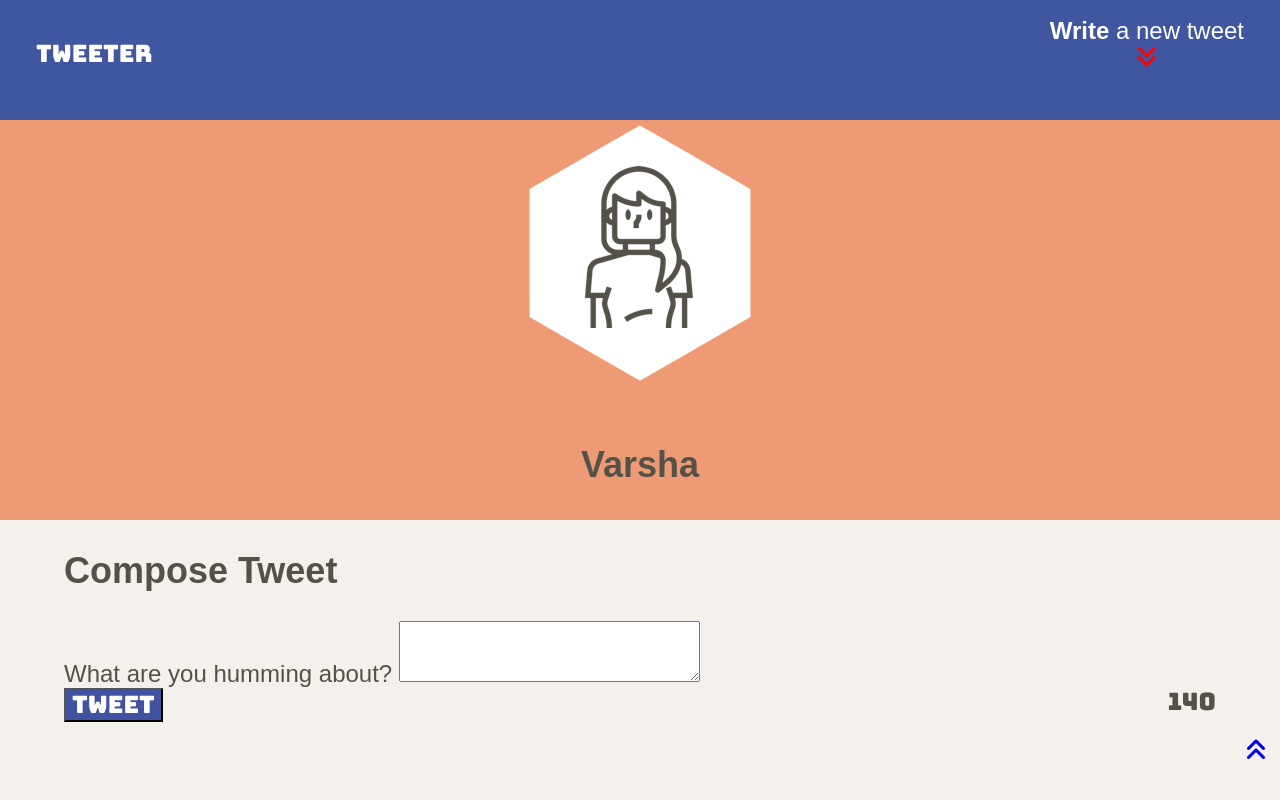
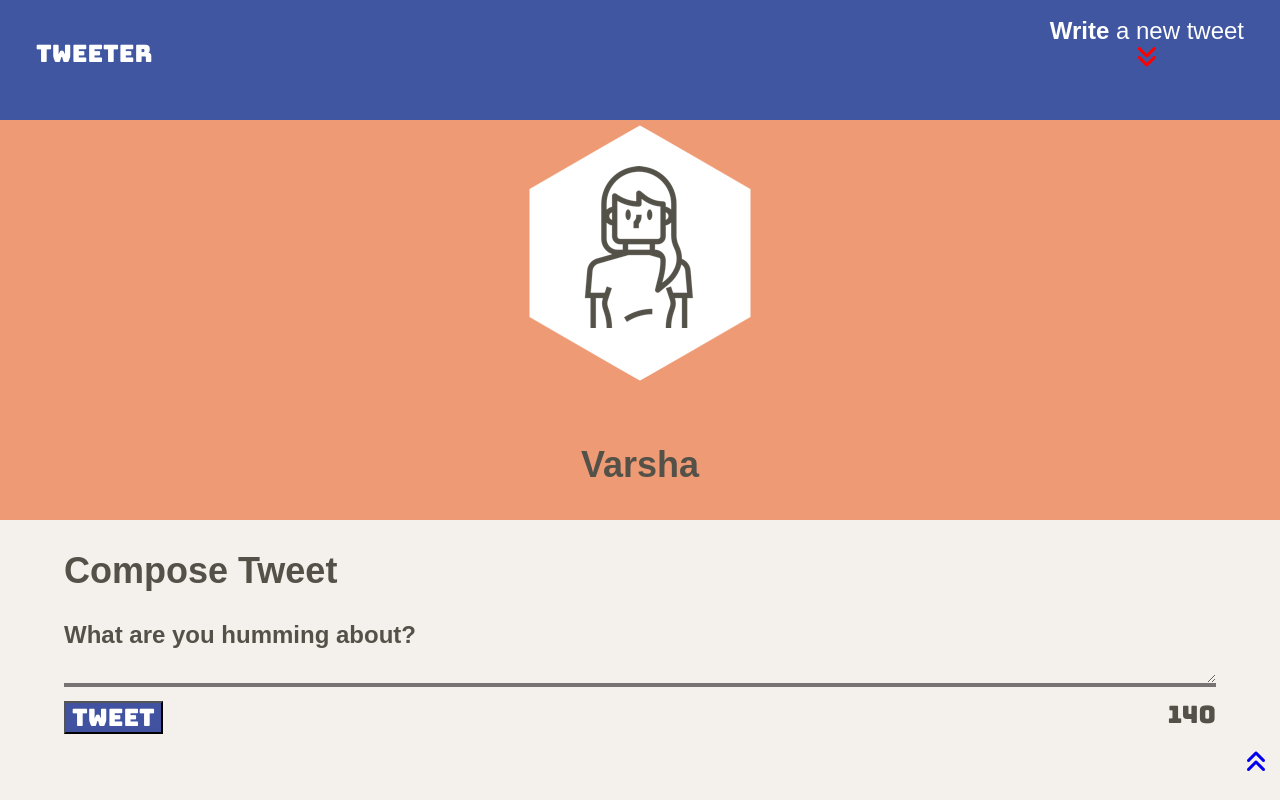
Before and after one commit to Varsha2629/Tweeter-app, a website: page public/index.html in a window 1280 px wide. Drawn offline with nearby package versions, Linux system fonts and the light colour scheme.

Commit message:
new-tweet css

```diff
--- a/public/styles/new-tweet.css
+++ b/public/styles/new-tweet.css
@@ -2,7 +2,27 @@
   overflow: auto;
   border-bottom: 3px solid;
   width: 100%;
+
 }
+.new-tweet form {
+  display: flex;
+  flex-direction: column;
+}
+.new-tweet label {
+  font-weight: 600;
+  margin-bottom: 0.2em;
+}
+
+textarea#tweet-text {
+  border: none;
+  background-color: inherit;
+  font-weight: 600;
+  font-size: 0.7em;
+  height: 2em;
+  border-bottom: 4px solid #787373;
+  margin-bottom: 0.8em;
+}
+
 .t-btn{
   font-family: Bungee;
   display: flex;
```
